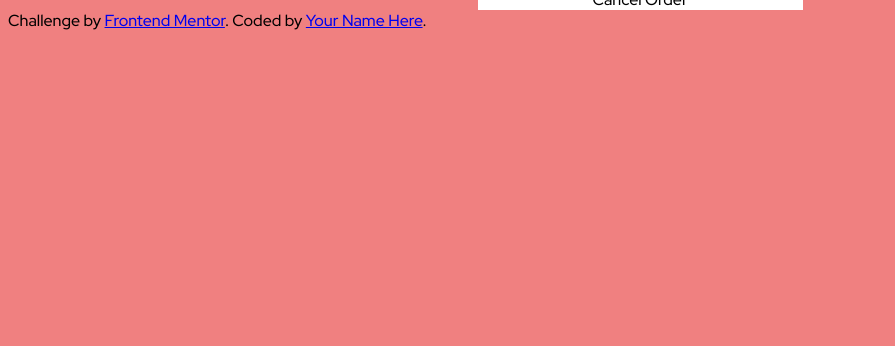
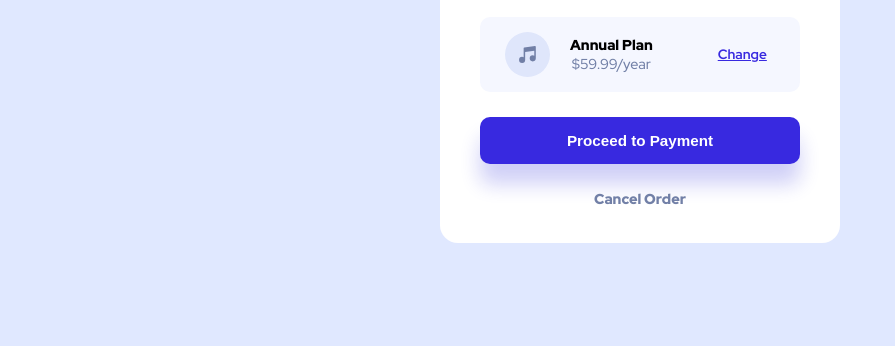
Before and after one commit to juliosam/orderSummary, a plain HTML site: page index.html in a window 1280 px wide. Shown: the part 454-800 px from the top of the page, without its empty margins (0-895 px from the left). Drawn offline with Linux system fonts and the light colour scheme.

Commit message:
ready for review

```diff
--- a/index.html
+++ b/index.html
@@ -34,19 +34,13 @@
           <span class="card__planName">Annual Plan</span>
           <span class="card__planPrice">$59.99/year</span>
         </div>
-        <div class="cars__planChange"><a>Change</a></div>
+        <div class="card__planChange"><a>Change</a></div>
       </div>
       <button class="card__paymentBtn">Proceed to Payment</button>
       <a class="card__cancelOrder">Cancel Order</a>
     </div>
   </div>
 
-
-  <div class="attribution">
-    Challenge by <a href="https://www.frontendmentor.io?ref=challenge" target="_blank">Frontend Mentor</a>.
-    Coded by <a href="#">Your Name Here</a>.
-  </div>
-
 </body>
 
 </html>
--- a/styles.css
+++ b/styles.css
@@ -5,37 +5,61 @@
 
 body{
     font-family: 'Red Hat Display' ;
-    background-color: lightcoral;
+    background-color: hsl(225, 100%, 94%);
+    margin: 0;
+}
+
+.container{
+    height: 100vh;
+    display: flex;
+    align-items: center;
 }
 .card{
     margin: 0 auto;
     width: 325px;
     text-align: center;
     background-color: white;
+    border-radius: 18px;
+    padding-bottom: 35px;
 }
 
 .card__image img{
     width: 100%;
+    border-radius: 18px 18px 0 0;
 }
 
 .card__headLine h1{
     font-size: 1.4rem;
-    margin-top: 30px;
+    margin-top: 25px;
 }
 
 .card__paragraph p{
     font-size: 0.9rem;
     padding: 0 38px 0 38px;
     line-height: 1.6rem ;
+    color: hsl(224, 23%, 55%);
 }
 
 .card__planBanner {
 display: flex;
+align-items: center;
 width: 275px;
-margin: 0 25px 0 25px;
+margin: 20px 25px 0 25px;
 padding: 15px;
 background-color: hsl(225, 100%, 98%);
+border-radius: 10px;
 
+}
+
+.card__planIcon {
+    display: flex;
+    align-items: center;
+    margin-right: 20px;
+}
+
+.card__planIcon img {
+    height: 45px;
+    width: 45px;
 }
 
 .card__plan-name-price-container {
@@ -43,6 +67,73 @@ background-color: hsl(225, 100%, 98%);
     flex-direction: column;
     }
 
+.card__planName{
+    font-size: 0.9rem;
+    font-weight: 900;
+}
+
+.card__planPrice{
+    font-size: 0.9rem;
+    font-weight: 500;
+    color: hsl(224, 23%, 55%);
+}
+
+.card__planChange{
+    font-size: 0.85rem;
+    font-weight: 700;
+    color: hsl(245, 75%, 52%);
+    margin-left: 45px;
+    text-decoration: underline;
+}
+
+
+
+.card__paymentBtn{
+    border: none;
+    border-radius: 10px;
+    padding: 15px 0 15px 0;
+    width: 275px;
+    margin: 25px 0 25px 0;
+    background-color: hsl(245, 75%, 52%);
+    color: white;
+    font-size: 0.95rem;
+    font-weight: 900;
+    box-shadow: 0 20px 20px rgb(20 20 215 / 0.2);
+}
+
 .card__cancelOrder{
     display: block;
+    font-weight: 900;
+    font-size: 0.9rem;
+    color: hsl(224, 23%, 55%);
 }
+
+@media (min-width: 500px){
+
+    .card{
+        width: 400px;
+    }
+
+    .card__paymentBtn{
+        width: 320px;
+    }
+
+    .card__planBanner {
+        width: 320px;
+        margin: 20px 40px 0 40px;
+
+        }
+
+        .card__planChange{
+            margin-left: 65px;
+        }
+
+        .card__planIcon {
+            margin-left: 10px;
+        }
+
+
+
+
+
+}
```
